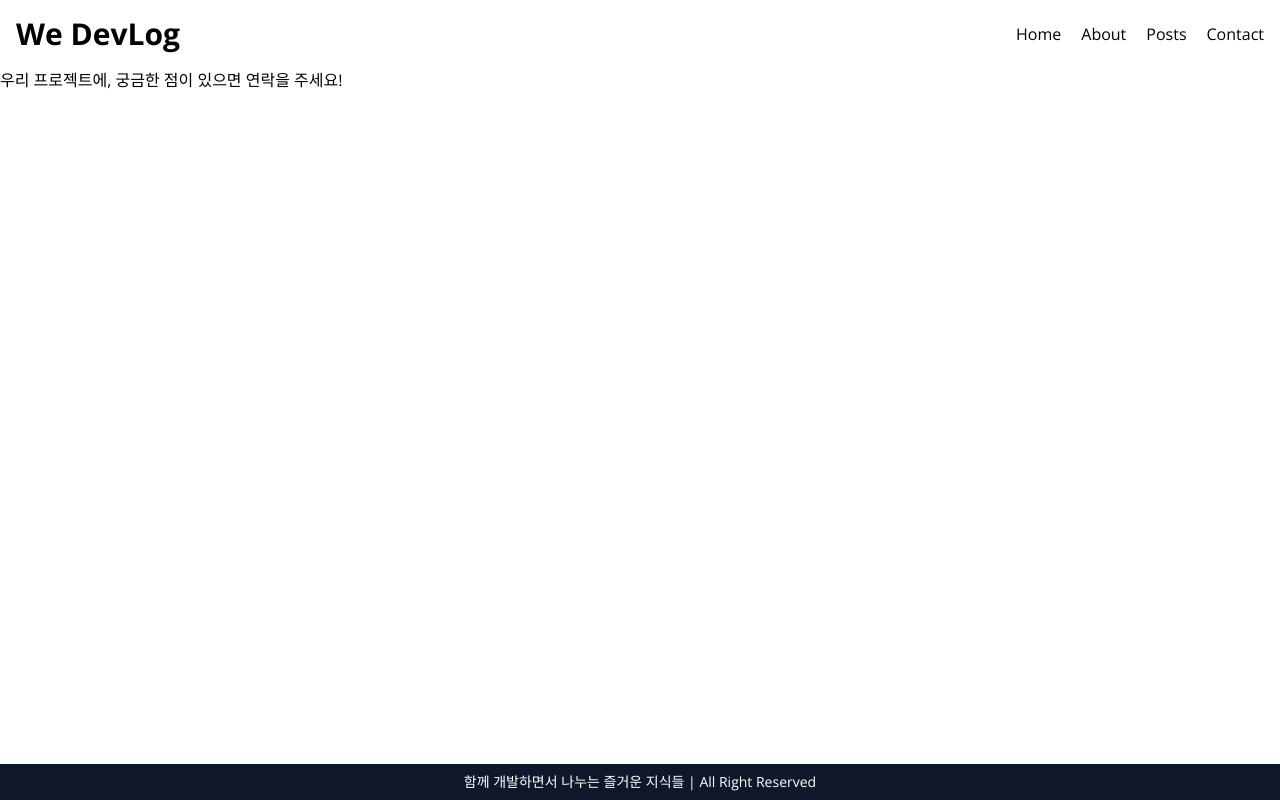
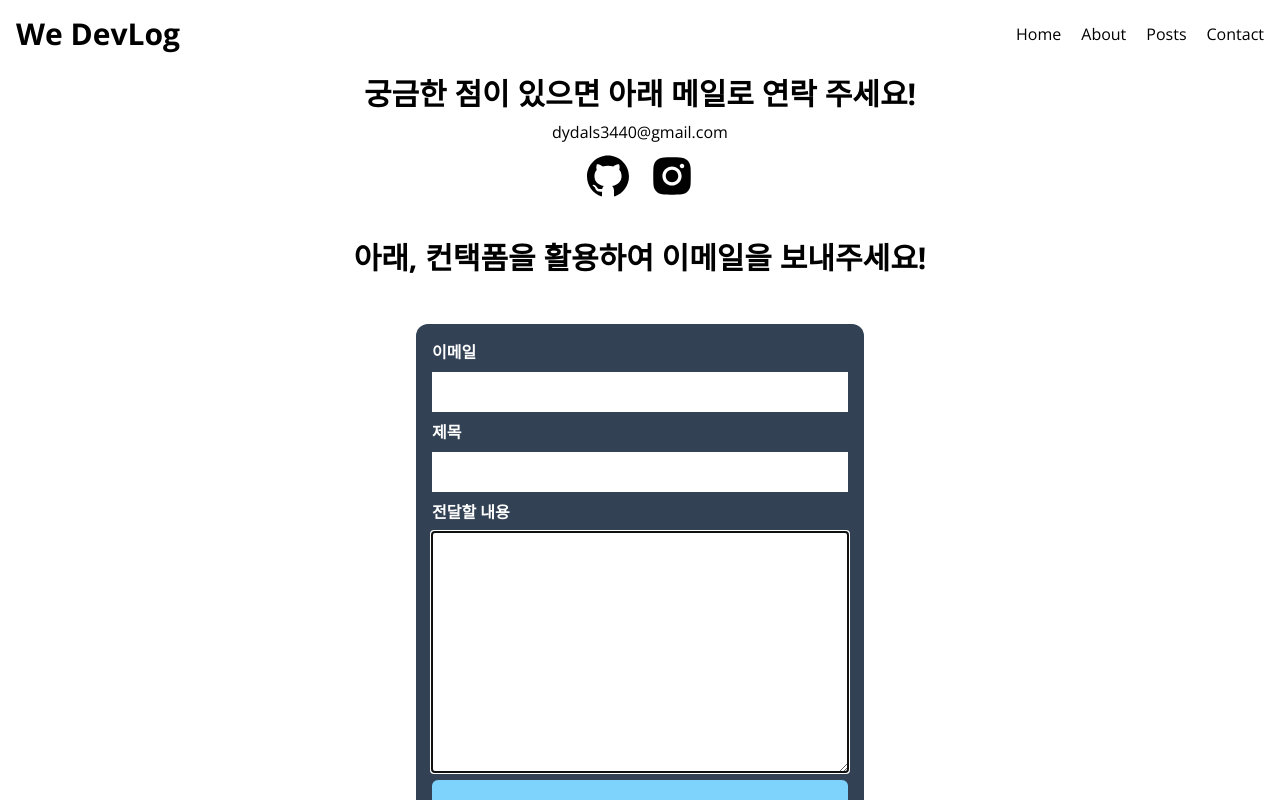
Before and after one commit to dydals3440/SideBlog, a Next.js app: page /contact in a window 1280 px wide. Built offline with nearby package versions, Linux system fonts and the light colour scheme.

Commit message:
feat: contact page

```diff
--- a/src/app/contact/page.tsx
+++ b/src/app/contact/page.tsx
@@ -1,5 +1,37 @@
+import { ContactForm } from '@/components';
+import { AiFillGithub, AiFillInstagram, AiFillLinkedin } from 'react-icons/ai';
+
+const LINKS = [
+  { icon: <AiFillGithub />, url: '' },
+  { icon: <AiFillInstagram />, url: '' },
+];
+
 const ContactPage = () => {
-  return <p>우리 프로젝트에, 궁금한 점이 있으면 연락을 주세요!</p>;
+  return (
+    <section className='flex flex-col items-center'>
+      <h2 className='text-3xl font-bold my-2'>
+        궁금한 점이 있으면 아래 메일로 연락 주세요!
+      </h2>
+      <p>dydals3440@gmail.com</p>
+      <ul className='flex gap-4 my-2'>
+        {LINKS.map((link, index) => (
+          <a
+            key={index}
+            href={link.url}
+            target='_blank'
+            rel='noreferrer'
+            className='text-5xl hover:text-sky-400'
+          >
+            {link.icon}
+          </a>
+        ))}
+      </ul>
+      <h2 className='text-3xl font-bold my-8'>
+        아래, 컨택폼을 활용하여 이메일을 보내주세요!
+      </h2>
+      <ContactForm />
+    </section>
+  );
 };
 
 export default ContactPage;
--- /dev/null
+++ b/src/components/Banner/index.tsx
@@ -0,0 +1,18 @@
+export type BannerData = {
+  message: string;
+  state: 'success' | 'error';
+};
+
+const Banner = ({ banner: { message, state } }: { banner: BannerData }) => {
+  const isSuccess = state === 'success';
+  const icon = isSuccess ? '✅' : '❌';
+  return (
+    <p
+      className={`text-2xl font-bold text-center w-4/5 p-5 m-5 rounded-lg ${
+        isSuccess ? 'bg-green-300' : 'bg-red-300'
+      }`}
+    >{`${icon} ${message}`}</p>
+  );
+};
+
+export default Banner;
--- /dev/null
+++ b/src/components/ContactForm/index.tsx
@@ -0,0 +1,92 @@
+'use client';
+
+import { ChangeEvent, FormEvent, useState } from 'react';
+import Banner, { BannerData } from '../Banner';
+
+type Form = {
+  from: string;
+  subject: string;
+  message: string;
+};
+
+const ContactForm = () => {
+  const [form, setForm] = useState<Form>({
+    from: '',
+    subject: '',
+    message: '',
+  });
+  const [banner, setBanner] = useState<BannerData | null>(null);
+
+  const onChange = (e: ChangeEvent<HTMLInputElement | HTMLTextAreaElement>) => {
+    const { name, value } = e.target;
+    setForm((prev) => ({
+      ...prev,
+      [name]: value,
+    }));
+  };
+
+  const onSubmit = (e: FormEvent<HTMLFormElement>) => {
+    e.preventDefault();
+    console.log(form);
+    setBanner({
+      message: '성공적으로 메세지가 전달되었습니다!',
+      state: 'success',
+    });
+    setTimeout(() => {
+      setBanner(null);
+    }, 5000);
+  };
+  return (
+    <>
+      {banner && <Banner banner={banner} />}
+      <form
+        onSubmit={onSubmit}
+        className='w-full max-w-md flex flex-col gap-2 m-4 p-4 bg-slate-700 rounded-xl text-white'
+      >
+        <label htmlFor='from' className='font-semibold'>
+          이메일
+        </label>
+        <input
+          className='text-black p-2'
+          type='email'
+          id='from'
+          name='from'
+          required
+          autoFocus
+          value={form.from}
+          onChange={onChange}
+        />
+        <label htmlFor='subject' className='font-semibold'>
+          제목
+        </label>
+        <input
+          className='text-black p-2'
+          type='text'
+          id='subject'
+          name='subject'
+          required
+          value={form.subject}
+          onChange={onChange}
+        />
+        <label htmlFor='message' className='font-semibold'>
+          전달할 내용
+        </label>
+        <textarea
+          className='text-black'
+          rows={10}
+          id='message'
+          name='message'
+          required
+          autoFocus
+          value={form.message}
+          onChange={onChange}
+        />
+        <button className='bg-sky-300 text-black font-bold hover:bg-green-400 p-4 rounded-md'>
+          이메일 보내기
+        </button>
+      </form>
+    </>
+  );
+};
+
+export default ContactForm;
--- a/src/components/index.ts
+++ b/src/components/index.ts
@@ -11,3 +11,5 @@
 export { default as MarkdownViewer } from './MarkdownViewer/index';
 export { default as PostContent } from './PostContent/index';
 export { default as AdjacentPostCard } from './AdjacentPostCard';
+export { default as ContactForm } from './ContactForm/index';
+export { default as Banner } from './Banner/index';
```
